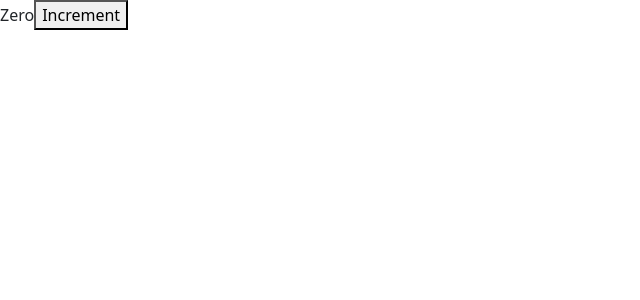
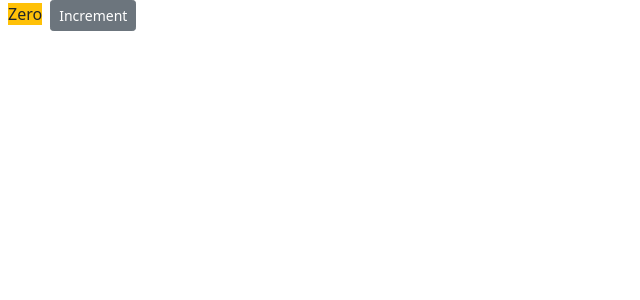
Before and after one commit to Dinuka-Warnasooriya/Counter-App, a React (Create React App) app: page / in a window 1280 px wide. Shown: the top 300 px of the page, without its empty margins (0-640 px from the left). Built offline with nearby package versions, Linux system fonts and the light colour scheme.

Commit message:
Components Done

```diff
--- a/src/components/counter.jsx
+++ b/src/components/counter.jsx
@@ -2,16 +2,34 @@ import React, { Component } from 'react';
 
 class Counter extends Component {
     state = {
-        count:0,
+        count:0
+
     };
-    render() {
+
+    handleIncrement= () =>{
+       console.log();
+       this.setState({count:this.state.count + 1});
+    };
+
+  render() {
+
         return (
             <div>
-                <span>{this.formatCount()}</span>
-                <button>Increment</button>
+            <span className={this.getBadgeClasses()}>{this.formatCount()}</span>
+            <button
+            onClick={() => this.handleIncrement()}
+            className="btn btn-secondary btn-sm">
+            Increment
+            </button>
             </div>
 
           );
+    }
+
+    getBadgeClasses() {
+        let classes = "bagge m-2 bg-";
+        classes += this.state.count === 0 ? "warning" : "primary";
+        return classes;
     }
 
     formatCount(){
```
